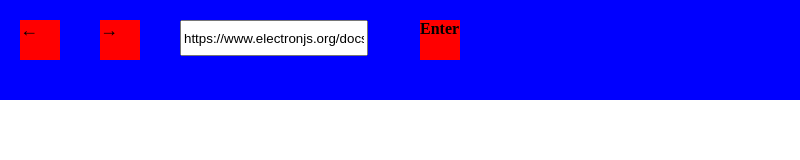
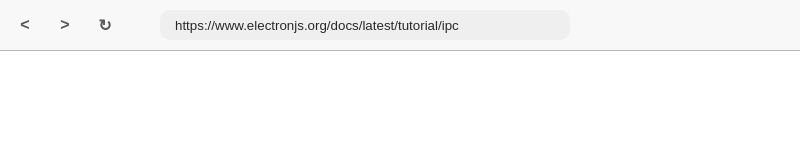
Before and after one commit to ddj231/GoGoBrowse-Client, an Electron app: page index.html in a window 800 px wide. Drawn offline with Linux system fonts and the light colour scheme; no server answers.

Commit message:
basic browser

```diff
--- a/app.js
+++ b/app.js
@@ -7,22 +7,35 @@ window.webView
 const inputBar = document.querySelector("#urlInput");
 inputBar.value =  'https://www.electronjs.org/docs/latest/tutorial/ipc'
 
-
-const enterBtn = document.querySelector("#enterBtn");
-enterBtn.addEventListener('click', () =>{
-    window.webView.changeUrl(inputBar.value);
-    inputBar.blur();
-})
+document.addEventListener('keyup', (event) => {
+    console.log("key up");
+    if(event.code == 'Enter') {
+        console.log("enter pressed");
+        //enter pressed
+        if(inputBar === document.activeElement){
+            window.webView.changeUrl(inputBar.value);
+            inputBar.blur();
+        }
+    }
+});
 
 const backBtn = document.querySelector("#backBtn");
 const fwdBtn = document.querySelector("#fwdBtn");
+const refreshBtn = document.querySelector("#refreshBtn");
 
 backBtn.addEventListener('click', () =>{
     window.webView.goBack();
-    inputBar.blur();
 })
 
 fwdBtn.addEventListener('click', () =>{
     window.webView.goForward();
+})
+
+refreshBtn.addEventListener('click', () =>{
+    window.webView.refresh();
+})
+
+window.webView.handleURLChange((_, value) => {
+    inputBar.value = value;
     inputBar.blur();
-})
+});
--- a/index.css
+++ b/index.css
@@ -1,41 +1,59 @@
 html, body {
     margin: 0;
     height: 100%;
+    width: 100%;
 }
 
 #navBar {
-    width: 100%;
-    height: 100px;
-    margin: 0px;
-    background-color: blue;
+    background-color: #f8f8f8;
     display: flex;
-    flex-direction: row;
+    flex: row;
+    height: 50px;
+    border-bottom: solid;
+    border-color: #b8b8b8;
+    border-bottom-width: 1px;
+}
+.navBtn {
+    height: 30px;
+    width: 30px;
+    margin-top: 10px;
+    margin-bottom: 10px;
+    margin-left: 10px;
+    font-size: medium;
+    font-weight: 800;
+    border-style: hidden;
+    background-color: #f8f8f8;
+    color: #585858;
 }
 
-.navBtn {
-    background-color: red;
-    height: 40px;
-    width: 40px;
-    margin: 20px;
-    font-size: large;
-    font-weight: 600;
+.navBtn:hover {
+    background-color: #f0f0f0;
 }
 
 #enterBtn {
     font-size: medium;
 }
 
-.navBtn:hover {
-    background-color: lightcoral;
-}
-
-#urlBar {
-    height: 40px;
-    width: 200px;
-    margin: 20px;
+.urlBar {
+    background: rgba(199, 199, 199, 0.2);
+    display: flex;
+    align-items: center;
+    border-radius: 10px;
+    padding-left: 5px;
+    padding-right: 5px;
+    width: 50%;
+    height: 30px;
+    margin-left: 5%;
+    margin-top: 10px;
 }
 
 #urlInput {
+    background: transparent;
+    outline: none;
+    align-self: center;
     height: 30px;
-    width: 90%;
+    flex: 1;
+    padding-left: 10px;
+    border: 0;
+    color:#282828;
 }
--- a/index.html
+++ b/index.html
@@ -16,19 +16,13 @@
   </head>
   <body>
     <div id="navBar">
-      <div class="navBtn" id="backBtn">
-        &#8592;
-      </div>
-      <div class="navBtn" id="fwdBtn">
-        &#8594;
-      </div>
-      <div id="urlBar">
-        <input type="text" id="urlInput" name="urlInput">
-      </div>
-      <div id="enterBtn" class="navBtn">
-        Enter
-      </div>
-    </div>
+          <button id="backBtn" type="button" class="navBtn">&#60;</button>
+          <button id="fwdBtn" type="button" class="navBtn">&#62;</button>
+          <button id="refreshBtn" type="button" class="navBtn">&#8635;</button>
+          <div class="urlBar">
+            <input type="url" class="form-control" id="urlInput" name="urlInput">
+          </div>
+  </div>
     <script src="./app.js"></script>
   </body>
 </html>
--- a/preload.js
+++ b/preload.js
@@ -4,4 +4,6 @@ contextBridge.exposeInMainWorld('webView', {
   changeUrl: (url) => ipcRenderer.send('changeUrl', url),
   goBack: () => ipcRenderer.send('backPressed'),
   goForward: () => ipcRenderer.send('forwardPressed'),
+  refresh: () => ipcRenderer.send('refreshPressed'),
+  handleURLChange : (callback)=> ipcRenderer.on('urlChange', callback),
 })
```
Also changed, not shown: main.js (+17 -12 lines).
